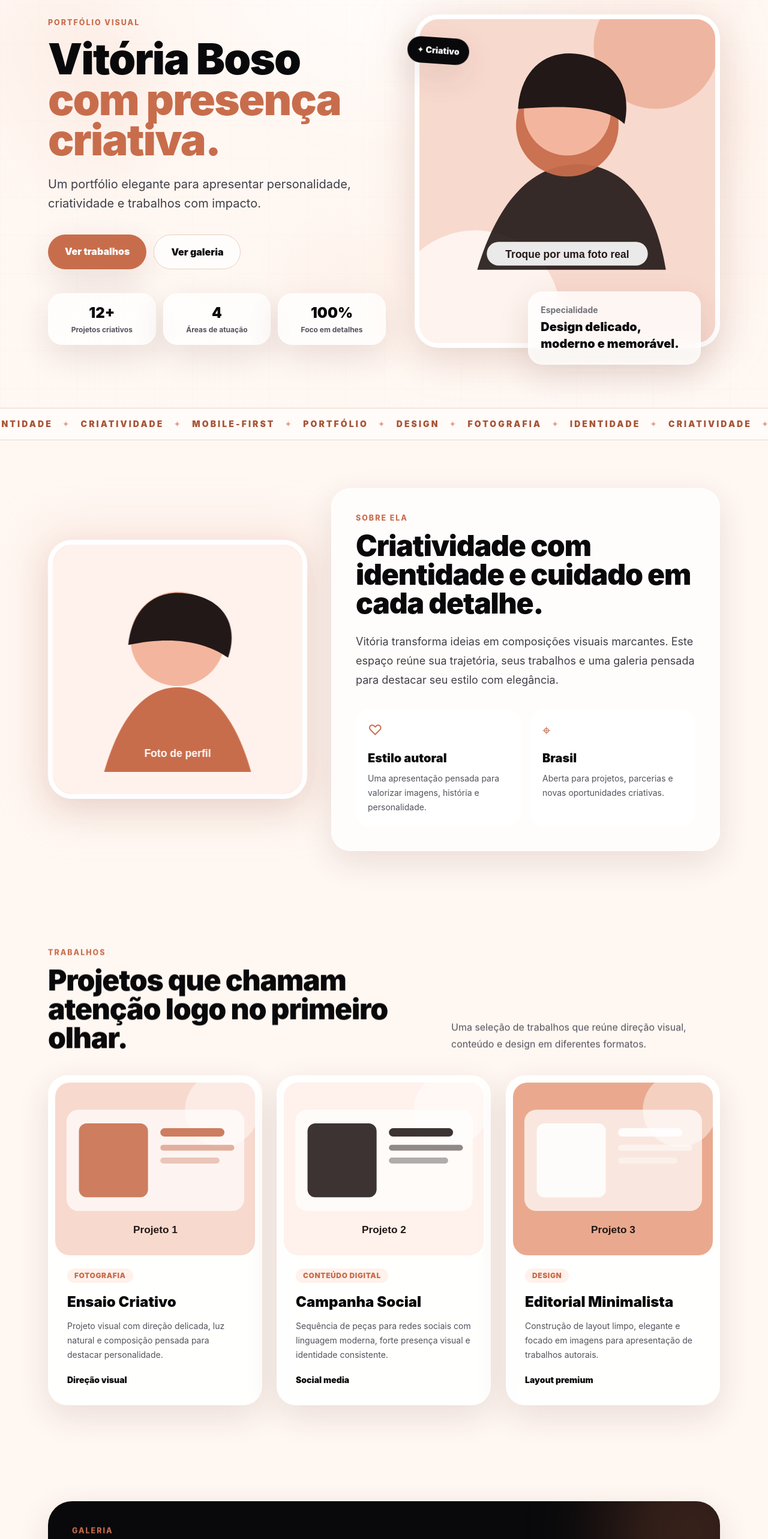
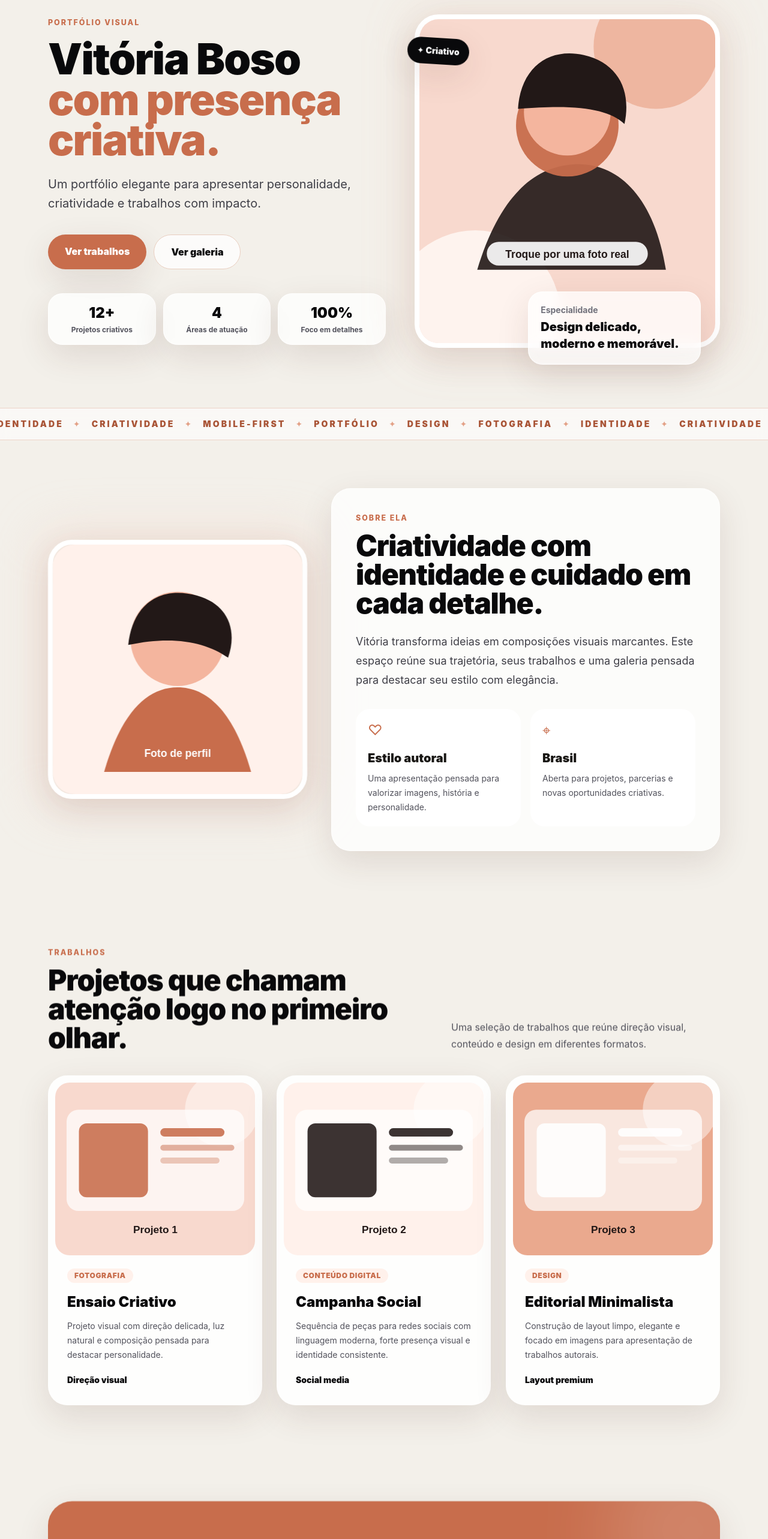
Before and after one commit to marlouun/portfolio-vitoria-boso, a React (Vite) app: page / in a window 1280 px wide. Shown: the part 120-2686 px from the top of the page at 60% size. Built offline with nearby package versions, Linux system fonts and the light colour scheme.

Commit message:
feat: reestrutura narrativa do portfolio fotografico

```diff
--- a/src/App.tsx
+++ b/src/App.tsx
@@ -1,8 +1,6 @@
 import { About } from './components/About';
 import { Contact } from './components/Contact';
-import { DynamicBackground } from './components/DynamicBackground';
 import { Footer } from './components/Footer';
-import { Gallery } from './components/Gallery';
 import { Header } from './components/Header';
 import { Hero } from './components/Hero';
 import { Marquee } from './components/Marquee';
@@ -10,14 +8,12 @@ import { Projects } from './components/Projects';
 
 function App() {
   return (
-    <main className="relative min-h-screen overflow-hidden text-zinc-950">
-      <DynamicBackground />
+    <main className="min-h-screen overflow-hidden bg-[#f3f0ea] text-[#191714]">
       <Header />
       <Hero />
       <Marquee />
       <About />
       <Projects />
-      <Gallery />
       <Contact />
       <Footer />
     </main>
```
